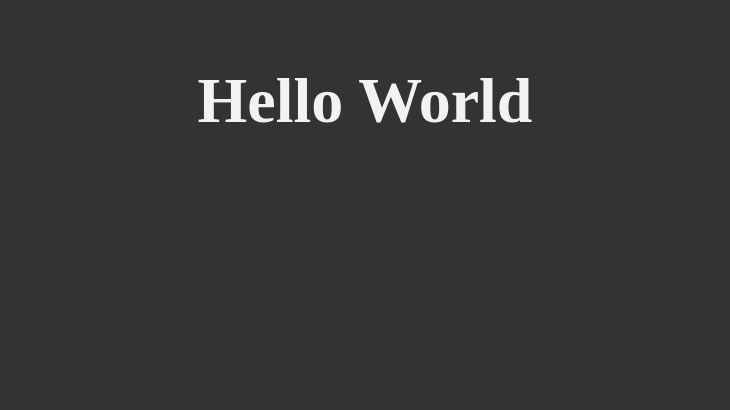
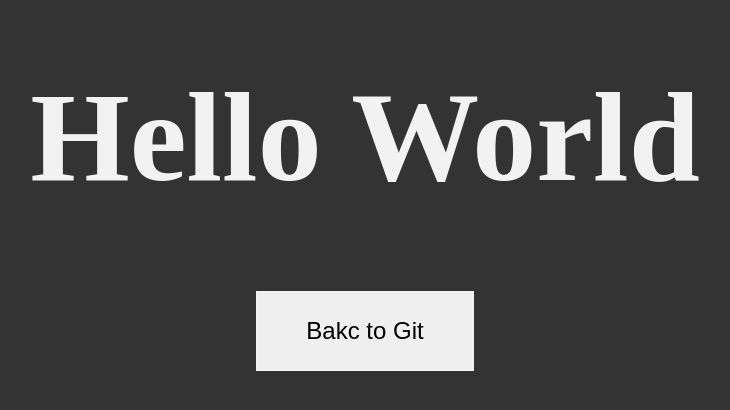
Before and after one commit to CedricPaje/Portfolio, a plain HTML site: page index.html in a window 1280 px wide. Shown: the whole page, without its empty margins (275-1005 px from the left). Drawn offline with Linux system fonts and the light colour scheme.

Commit message:
nouveau bouton

```diff
--- a/index.html
+++ b/index.html
@@ -8,7 +8,10 @@
   <link rel="stylesheet" href="style.css">
 </head>
 <body>
-  <h1 class="title">Hello World</h1>
+  <div class="section01">
+    <h1 class="title">Hello World</h1>
+    <a href="https://github.com/CedricPaje/Portfolio"><button>Bakc to Git</button></a>
+  </div>
 
 </body>
 </html>
--- a/style.css
+++ b/style.css
@@ -3,7 +3,7 @@
   padding: 0;
 }
 
-h1 {
+.section01 {
   width: 100%;
   height: 100vh;
   padding-top: 4rem;
@@ -13,3 +13,19 @@ h1 {
   background: #333;
   text-align: center;
 }
+
+button {
+  margin-top: 5rem;
+  padding: 1.5rem 3rem;
+  border: solid 2px #f2f2f2;
+  font-size: 1.5rem;
+  transition: 0.4s ease;
+  cursor: pointer
+}
+button:hover {
+  border: solid 2px #f2f2f2;
+  margin-top: 5rem;
+  padding: 1.5rem 3rem;
+  background: #333;
+  color: #f2f2f2;
+}
```
